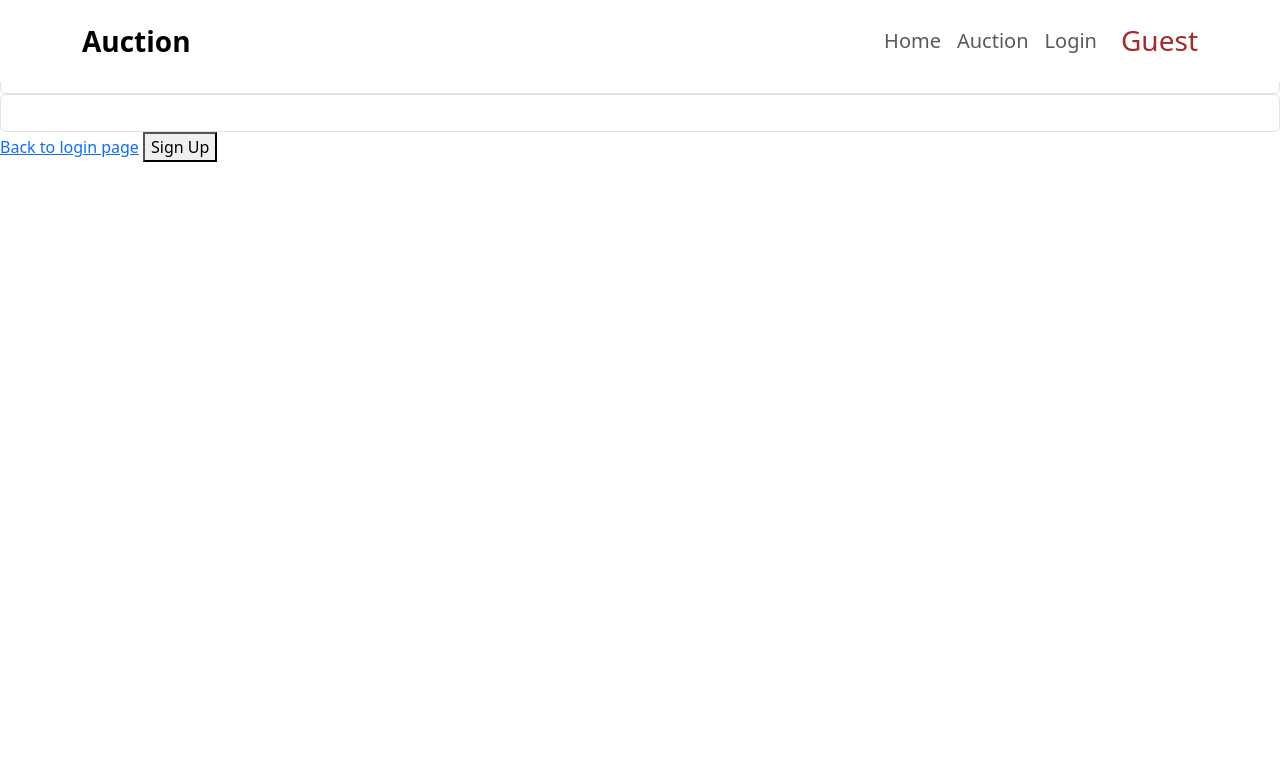
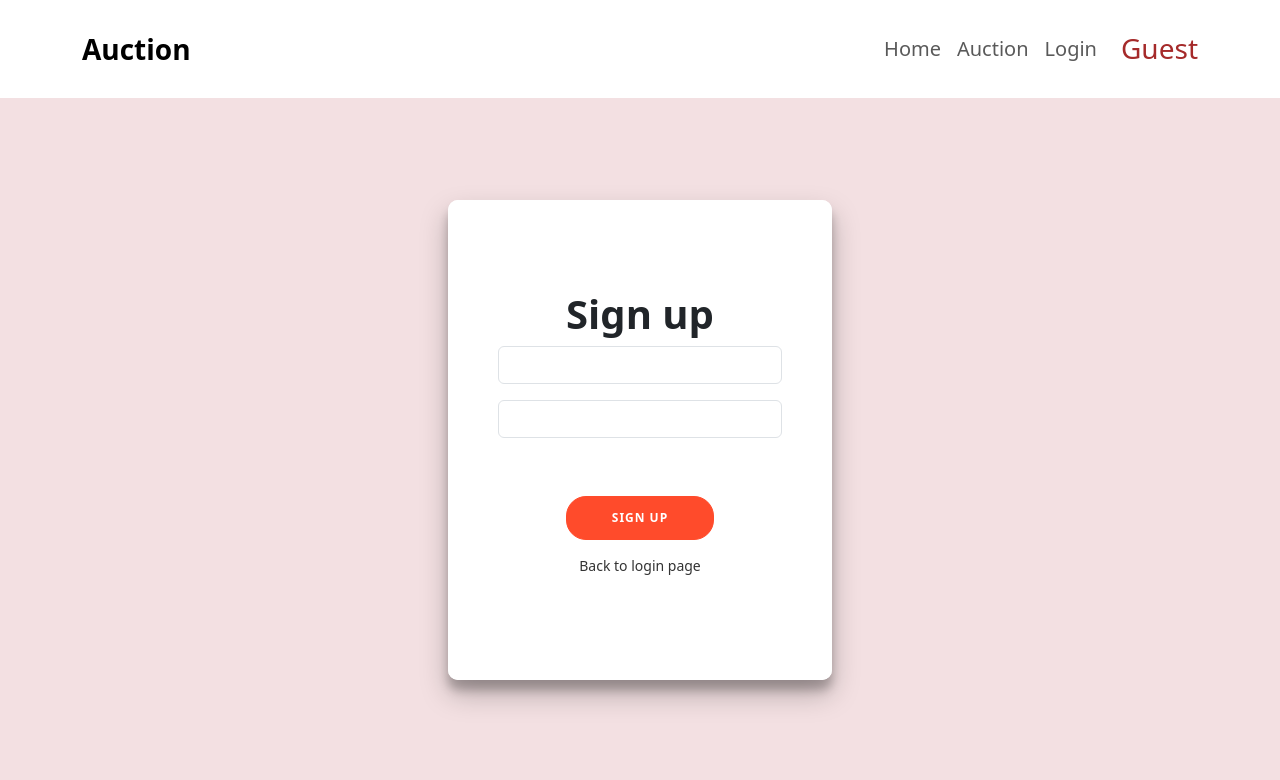
Before and after one commit to DerylFeyza/Auction_Project_PHP, a PHP site: page /signup.php in a window 1280 px wide. Shown: the top 780 px of the page. Before the commit the page ends 162 px from the top, so only its background shows below. Run offline with PHP 8.4, Linux system fonts and the light colour scheme.

Commit message:
fix: signup fix

```diff
--- a/signup.php
+++ b/signup.php
@@ -1,18 +1,15 @@
 <?php include
     "header.php"
     ?>
+<link rel="stylesheet" href="css/loginstyle.css">
 <div class="sign-up-container">
     <div class="form-container signup-container">
         <form class="login" action="proses_signup.php" method="post">
-            <h1>Sign up</h1>
-            <div class="social-container">
-                <a href="#" class="social"><i class="fa fa-facebook fa-2x"></i></a>
-                <a href="#" class="social"><i class="fab fa fa-twitter fa-2x"></i></a>
-            </div>
+            <h1 >Sign up</h1>
             <input autocomplete="off" type="text" name="username" value="" class="form-control" />
             <input type="password" name="password" class="form-control" />
+            <button style="margin-top: 50px;" type="submit" id="Login">Sign Up</button>
             <a href="login.php">Back to login page</a>
-            <button type="submit" id="Login">Sign Up</button>
         </form>
     </div>
     </body>
```
